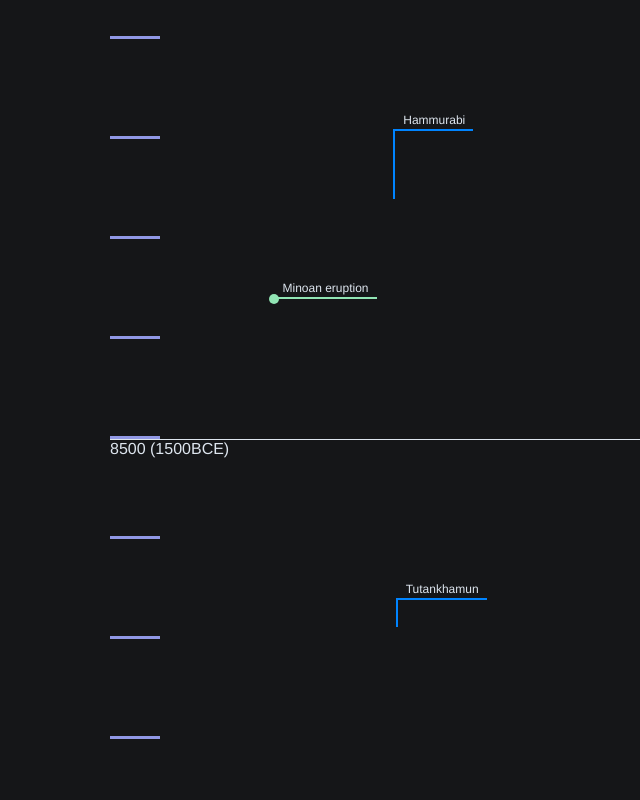
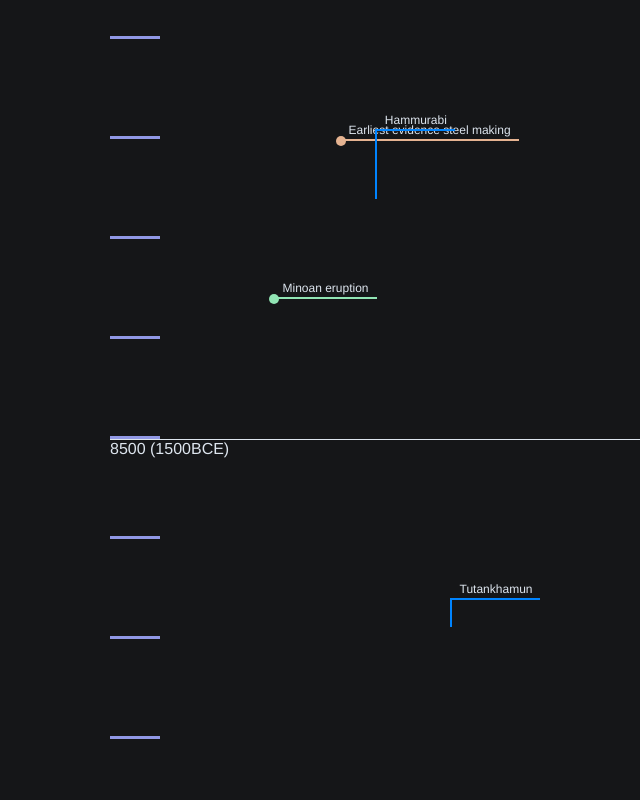
Before and after one commit to andrewlaskey/history-timeline, a Vue app: page / in a window 1280 px wide. Shown: the part 8240-9040 px from the top of the page, without its empty margins (230-870 px from the left). Built offline with nearby package versions, Linux system fonts and the light colour scheme.

Commit message:
Added events

```diff
--- a/src/data/events.ts
+++ b/src/data/events.ts
@@ -110,4 +110,19 @@ export const events: DataPoint[] = [
     category: Category.POLITICAL,
     range: 246
   },
+  {
+    label: 'Earliest evidence steel making',
+    link: 'https://en.wikipedia.org/wiki/Kaman-Kaleh%C3%B6y%C3%BCk',
+    year: '1800 BCE',
+    kind: Kind.EVENT,
+    category: Category.ARCHEOLOGICAL
+  },
+  {
+    label: 'Circumference of Earth calculated',
+    link: 'https://en.wikipedia.org/wiki/Earth%27s_circumference',
+    year: '240 BCE',
+    kind: Kind.EVENT,
+    category: Category.ARCHEOLOGICAL
+  },
+
 ];
```
